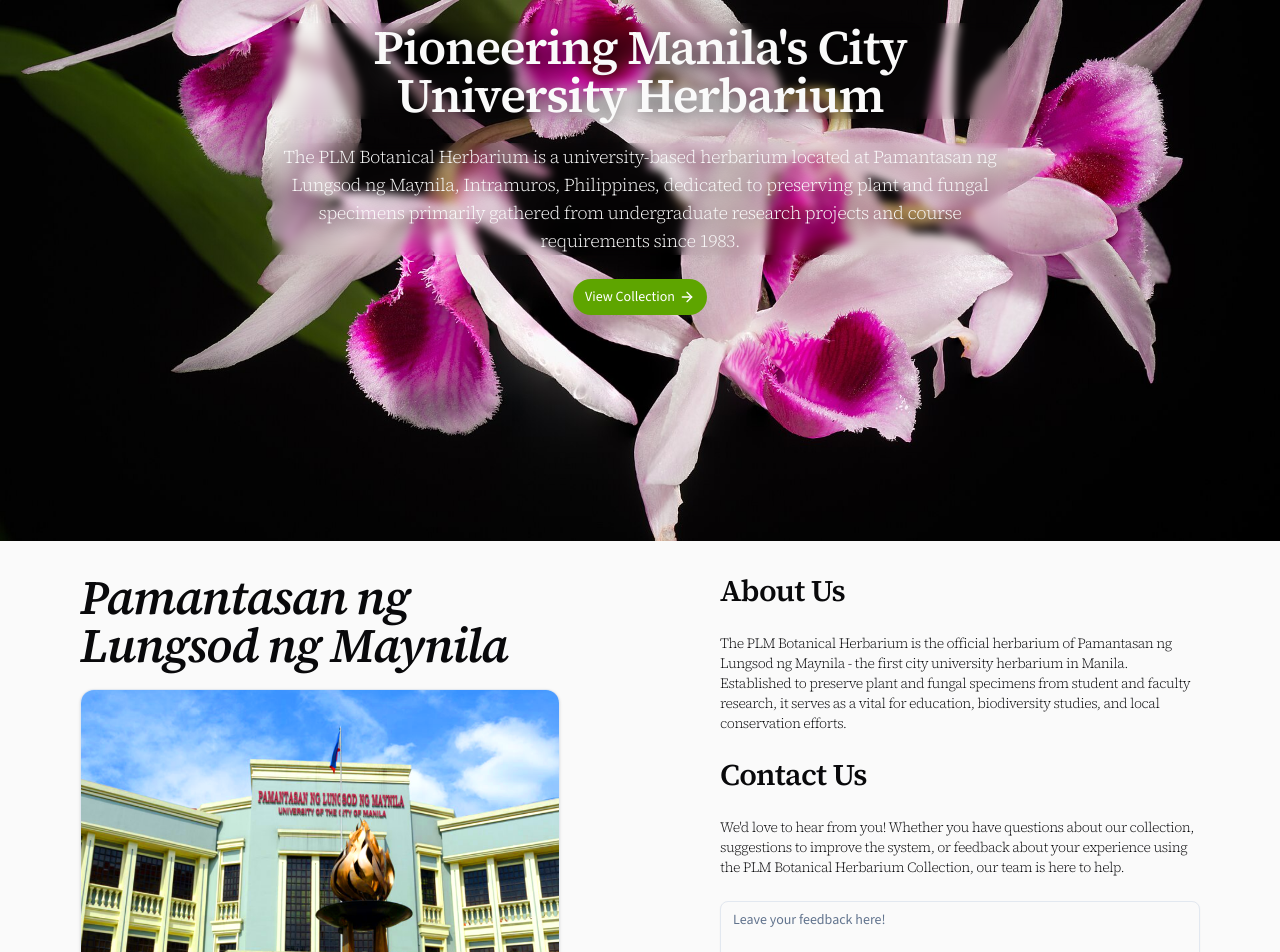
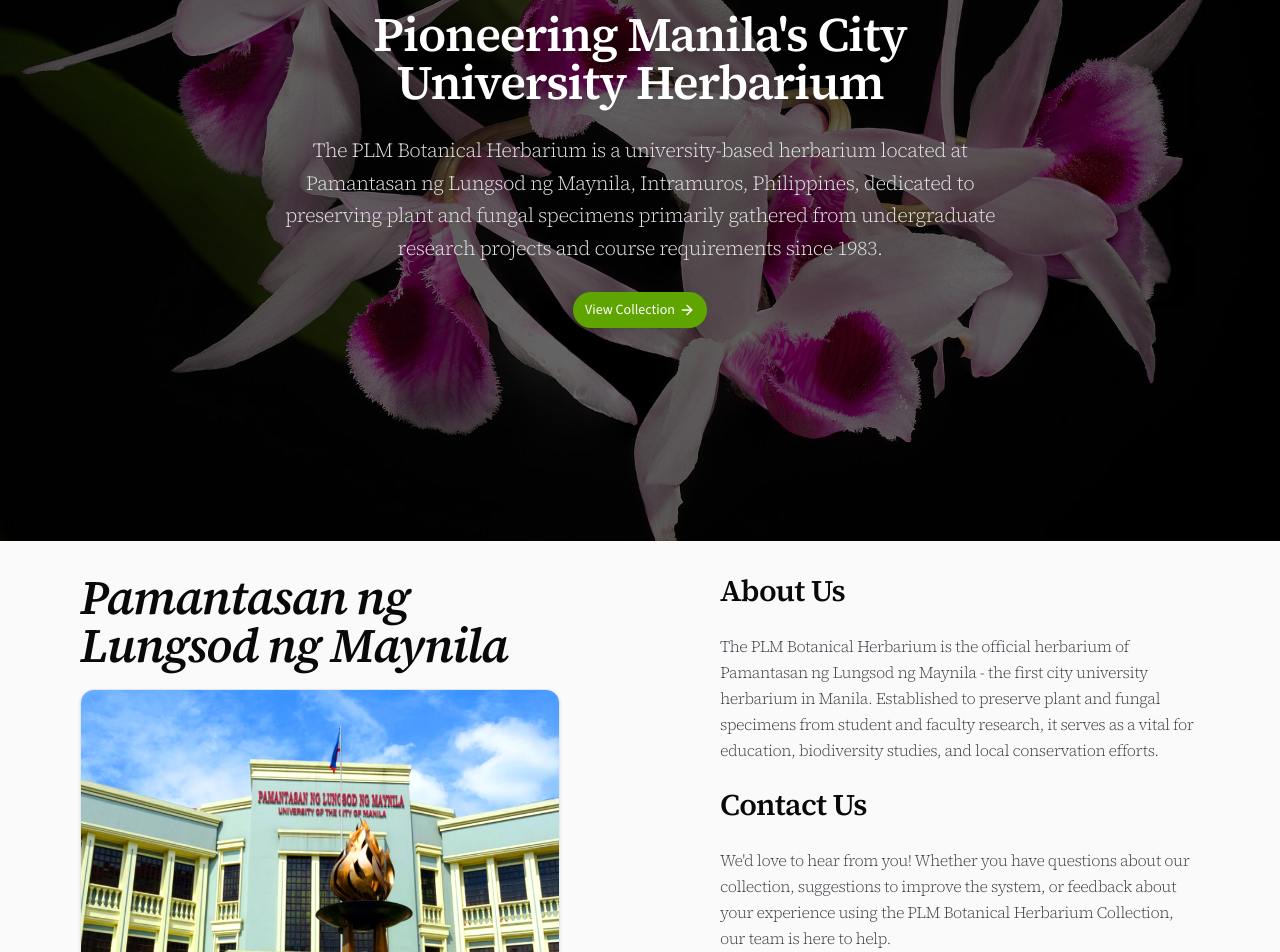
Before and after one commit to grahamogatia/plm-herbarium, a React (Vite) app: page /home in a window 1280 px wide. Shown: the part 260-1212 px from the top of the page. Built offline with nearby package versions, Linux system fonts and the light colour scheme; no server answers.

Commit message:
feat: update typography styles in AboutUsSection and HeroSection for improved readability

```diff
--- a/src/components/pages/home/AboutUsSection.tsx
+++ b/src/components/pages/home/AboutUsSection.tsx
@@ -35,7 +35,7 @@
           </div>
           <div>
             <TypographyH4>
-              <p className="text-zinc-950 text-sm">
+              <p className="text-zinc-700 text-base leading-relaxed">
                 The PLM Botanical Herbarium is the official herbarium of
                 Pamantasan ng Lungsod ng Maynila - the first city university herbarium in
                 Manila. Established to preserve plant and fungal specimens from student
@@ -51,7 +51,7 @@
           </div>
           <div>
             <TypographyH4>
-              <p className="text-zinc-950 text-sm">
+              <p className="text-zinc-700 text-base leading-relaxed">
               We'd love to hear from you! Whether you have questions about
               our collection, suggestions to improve the system, or feedback about
               your experience using the PLM Botanical Herbarium Collection, our team
--- a/src/components/pages/home/HeroSection.tsx
+++ b/src/components/pages/home/HeroSection.tsx
@@ -10,17 +10,18 @@
   return (
     <FullScreen
       title="Welcome"
-      className="flex-col items-center justify-center"
+      className="relative flex-col items-center justify-center"
       background={sanggumay}
     >
-      <div className="flex flex-col items-center text-center gap-4 sm:gap-6 px-4 sm:px-10 lg:px-20 max-w-4xl mx-auto">
+      <div className="absolute inset-0 bg-black/60" />
+      <div className="relative z-10 flex flex-col items-center text-center gap-5 sm:gap-7 px-4 sm:px-10 lg:px-20 max-w-4xl mx-auto">
         <TypographyH1>
-          <p className="text-zinc-50 [text-shadow:0_4px_20px_rgba(0,0,0,0.9)] backdrop-blur-xs">
+          <p className="text-white drop-shadow-lg">
             Pioneering Manila's City University Herbarium
           </p>
         </TypographyH1>
         <TypographyH4>
-          <p className="text-zinc-50 [text-shadow:0_4px_20px_rgba(0,0,0,0.9)] backdrop-blur-xs text-sm sm:text-base lg:text-lg">
+          <p className="text-zinc-200 text-base sm:text-lg lg:text-xl leading-relaxed">
             The PLM Botanical Herbarium is a university-based herbarium located at Pamantasan ng Lungsod ng Maynila, Intramuros, Philippines, dedicated to preserving plant and fungal specimens primarily gathered from undergraduate research projects and course requirements since 1983.
           </p>
         </TypographyH4>
```
